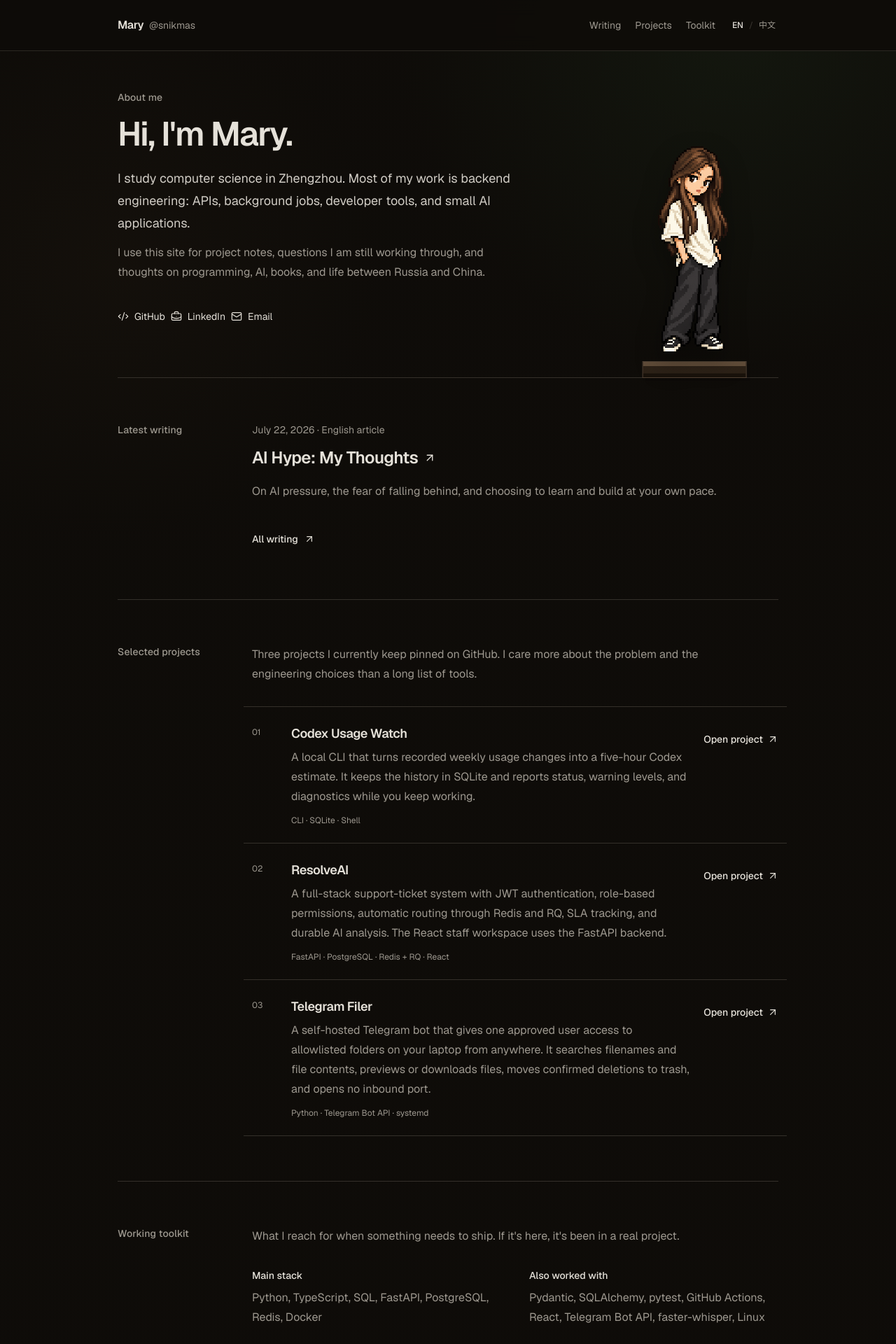
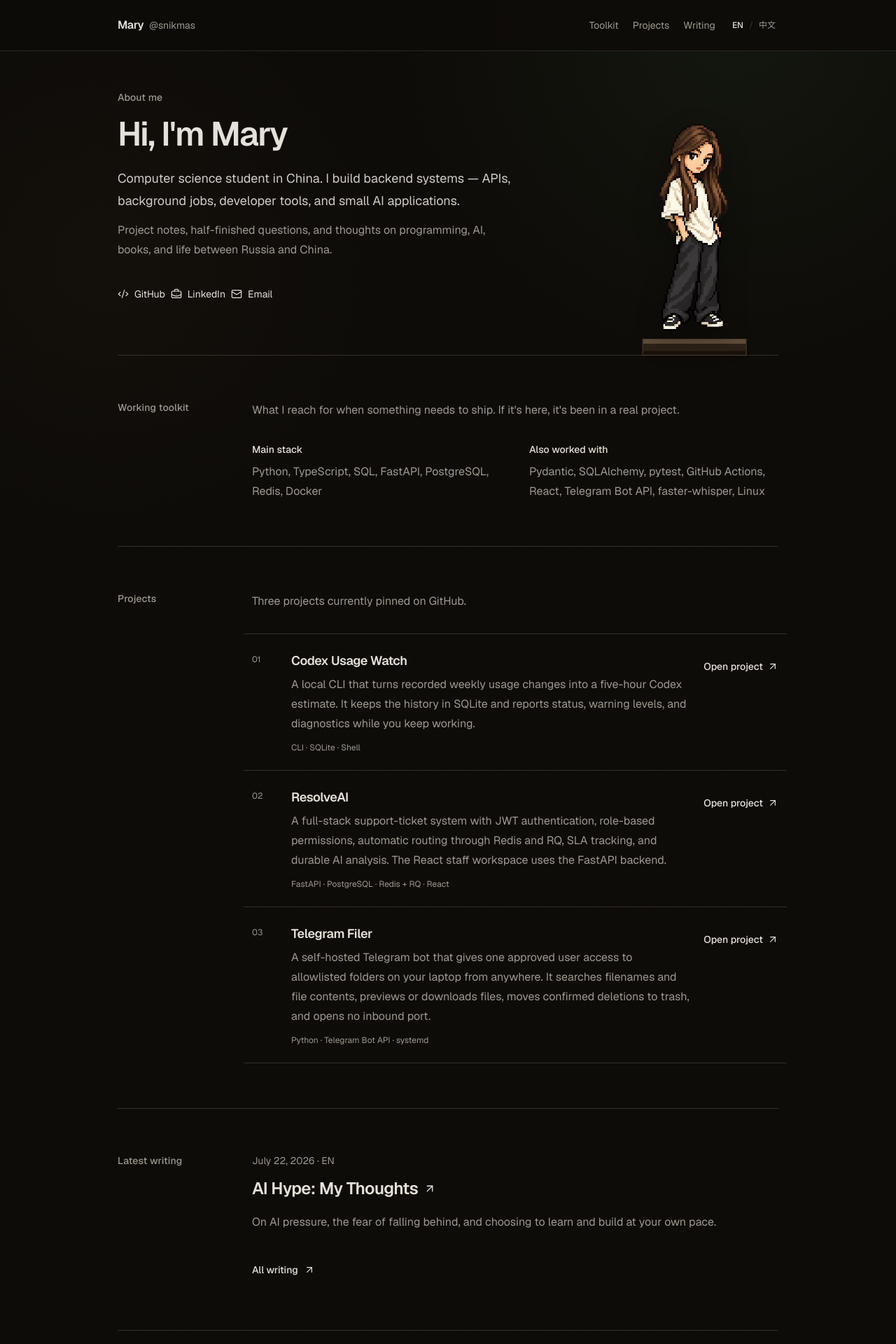
Before and after one commit to snikmas/snikmas, a Next.js app: page / in a window 1280 px wide. Shown: the top 1920 px of the page at 70% size. Built offline with nearby package versions, Linux system fonts and the light colour scheme.

Commit message:
feat: rewrite about intro, reorder sections, simplify project and language labels

```diff
--- a/app/globals.css
+++ b/app/globals.css
@@ -164,8 +164,7 @@
     background: oklch(0.2 0.012 85 / 0.72);
   }
 
-  .title-link:visited,
-  .project-link:visited {
+  .title-link:visited {
     color: oklch(0.76 0.055 78);
   }
 
--- a/components/site/data.ts
+++ b/components/site/data.ts
@@ -18,17 +18,16 @@ export const siteCopy = {
       toolkit: 'Toolkit',
     },
     aboutLabel: 'About me',
-    greeting: "Hi, I'm Mary.",
-    bio: 'I study computer science in Zhengzhou. Most of my work is backend engineering: APIs, background jobs, developer tools, and small AI applications.',
-    note: 'I use this site for project notes, questions I am still working through, and thoughts on programming, AI, books, and life between Russia and China.',
+    greeting: "Hi, I'm Mary",
+    bio: 'Computer science student in China. I build backend systems — APIs, background jobs, developer tools, and small AI applications.',
+    note: 'Project notes, half-finished questions, and thoughts on programming, AI, books, and life between Russia and China.',
     socialLabel: 'Find me online',
     writingLabel: 'Latest writing',
-    projectsLabel: 'Selected projects',
-    projectsNote: 'Three projects I currently keep pinned on GitHub. I care more about the problem and the engineering choices than a long list of tools.',
+    projectsLabel: 'Projects',
+    projectsNote: 'Three projects currently pinned on GitHub.',
     toolkitLabel: 'Working toolkit',
     toolkitNote: "What I reach for when something needs to ship. If it's here, it's been in a real project.",
     openProject: 'Open project',
-    articleLanguage: 'English article',
     allWriting: 'All writing',
   },
   zh: {
@@ -41,16 +40,15 @@ export const siteCopy = {
     },
     aboutLabel: '关于我',
     greeting: '嗨，我是 Mary',
-    bio: '我在郑州读计算机科学，主要做后端开发。我喜欢把 API、后台任务和 AI 模型组合成能解决具体问题的小工具。',
-    note: '这里放我的项目笔记、还没想完的问题，以及关于编程、AI、读书和中俄生活的记录。',
+    bio: '在中国读计算机科学，主要做后端开发：API、后台任务、开发者工具和小型 AI 应用。',
+    note: '这里放项目笔记、还没想完的问题，以及关于编程、AI、读书和中俄生活的记录。',
     socialLabel: '社交主页',
     writingLabel: '最近写的',
     projectsLabel: '项目',
-    projectsNote: '这里放三个目前置顶在 GitHub 的项目。我更想说明它们解决了什么问题，以及我如何实现它们，而不是只列技术栈。',
+    projectsNote: '目前置顶在 GitHub 的三个项目。',
     toolkitLabel: '常用技术',
     toolkitNote: '真正要交付项目时我会用的东西。列在这里的，都在实际项目里跑过。',
     openProject: '查看项目',
-    articleLanguage: '英文文章',
     allWriting: '全部文章',
   },
 } satisfies Record<Locale, object>
@@ -119,6 +117,7 @@ export const posts = [
     dateZh: '2026 年 7 月 22 日',
     category: 'Thoughts',
     readingTime: '4 min read',
+    languages: ['EN'],
     excerpt: {
       en: 'On AI pressure, the fear of falling behind, and choosing to learn and build at your own pace.',
       zh: '写给被 AI 浪潮推着走的人：不用害怕落后，也不用按照别人的速度学习和生活。',
--- a/components/site/home-page.tsx
+++ b/components/site/home-page.tsx
@@ -49,9 +49,9 @@ export function HomePage({ locale }: { locale: Locale }) {
 
           <div className="flex items-center gap-5">
             <nav aria-label={isChinese ? '页面导航' : 'Page sections'} className="hidden items-center gap-5 text-sm text-muted-foreground sm:flex">
+              <a href="#toolkit" className="nav-link">{copy.nav.toolkit}</a>
+              <a href="#projects" className="nav-link">{copy.nav.projects}</a>
               <Link href="/writing" className="nav-link">{copy.nav.writing}</Link>
-              <a href="#projects" className="nav-link">{copy.nav.projects}</a>
-              <a href="#toolkit" className="nav-link">{copy.nav.toolkit}</a>
             </nav>
 
             <Link
@@ -110,30 +110,16 @@ export function HomePage({ locale }: { locale: Locale }) {
           </div>
         </section>
 
-        <Section id="writing" label={copy.writingLabel}>
-          {posts.slice(0, 3).map((post) => (
-            <article key={post.slug} className="group max-w-2xl">
-              <p className="text-sm text-muted-foreground">
-                {isChinese ? post.dateZh : post.date}
-                <span aria-hidden="true"> · </span>
-                {copy.articleLanguage}
-              </p>
-              <h3 className="mt-2 text-2xl font-semibold tracking-tight">
-                <Link href={`/writing/${post.slug}`} className="title-link inline-flex min-h-11 items-center gap-2">
-                  {post.title}
-                  <ArrowUpRight size={18} strokeWidth={1.8} aria-hidden="true" />
-                </Link>
-              </h3>
-              <p className="mt-3 leading-7 text-muted-foreground">{post.excerpt[locale]}</p>
-            </article>
-          ))}
-          <Link
-            href="/writing"
-            className="title-link mt-8 inline-flex min-h-11 items-center gap-2 text-sm font-medium"
-          >
-            {copy.allWriting}
-            <ArrowUpRight size={16} strokeWidth={1.8} aria-hidden="true" />
-          </Link>
+        <Section id="toolkit" label={copy.toolkitLabel}>
+          <p className="mb-8 max-w-2xl leading-7 text-muted-foreground">{copy.toolkitNote}</p>
+          <dl className="grid gap-x-10 gap-y-7 sm:grid-cols-2">
+            {toolkit.map((group) => (
+              <div key={group.label.en}>
+                <dt className="text-sm font-medium">{group.label[locale]}</dt>
+                <dd className="mt-2 leading-7 text-muted-foreground">{group.items.join(', ')}</dd>
+              </div>
+            ))}
+          </dl>
         </Section>
 
         <Section id="projects" label={copy.projectsLabel}>
@@ -164,16 +150,30 @@ export function HomePage({ locale }: { locale: Locale }) {
           </div>
         </Section>
 
-        <Section id="toolkit" label={copy.toolkitLabel}>
-          <p className="mb-8 max-w-2xl leading-7 text-muted-foreground">{copy.toolkitNote}</p>
-          <dl className="grid gap-x-10 gap-y-7 sm:grid-cols-2">
-            {toolkit.map((group) => (
-              <div key={group.label.en}>
-                <dt className="text-sm font-medium">{group.label[locale]}</dt>
-                <dd className="mt-2 leading-7 text-muted-foreground">{group.items.join(', ')}</dd>
-              </div>
-            ))}
-          </dl>
+        <Section id="writing" label={copy.writingLabel}>
+          {posts.slice(0, 3).map((post) => (
+            <article key={post.slug} className="group max-w-2xl">
+              <p className="text-sm text-muted-foreground">
+                {isChinese ? post.dateZh : post.date}
+                <span aria-hidden="true"> · </span>
+                {post.languages.join(' · ')}
+              </p>
+              <h3 className="mt-2 text-2xl font-semibold tracking-tight">
+                <Link href={`/writing/${post.slug}`} className="title-link inline-flex min-h-11 items-center gap-2">
+                  {post.title}
+                  <ArrowUpRight size={18} strokeWidth={1.8} aria-hidden="true" />
+                </Link>
+              </h3>
+              <p className="mt-3 leading-7 text-muted-foreground">{post.excerpt[locale]}</p>
+            </article>
+          ))}
+          <Link
+            href="/writing"
+            className="title-link mt-8 inline-flex min-h-11 items-center gap-2 text-sm font-medium"
+          >
+            {copy.allWriting}
+            <ArrowUpRight size={16} strokeWidth={1.8} aria-hidden="true" />
+          </Link>
         </Section>
 
         <footer className="border-t border-border py-6 text-sm text-muted-foreground">
```
